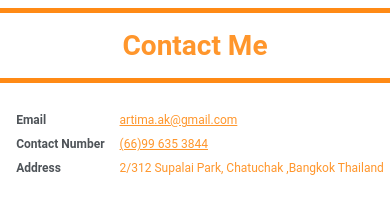
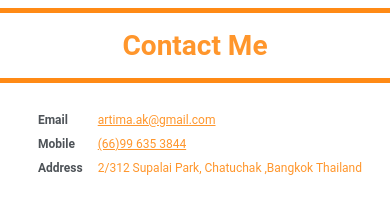
Before and after one commit to atmaerox/my-profile, a website: page public/index.html in a window 390 px wide. Shown: the part 3311-3524 px from the top of the page. Drawn offline with Linux system fonts and the light colour scheme.

Commit message:
Text contact no to mobile

```diff
--- a/public/index.html
+++ b/public/index.html
@@ -263,7 +263,7 @@
     <div class="contact-info" id="contact-me">
       <div class="contact-sub-title">
         <p>Email</p>
-        <p>Contact Number</p>
+        <p>Mobile</p>
         <p>Address</p>
       </div>
       <div class="contact-sub-detail">
```
